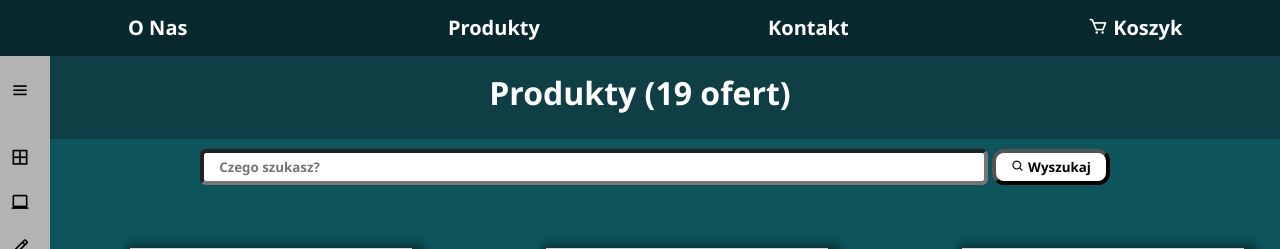
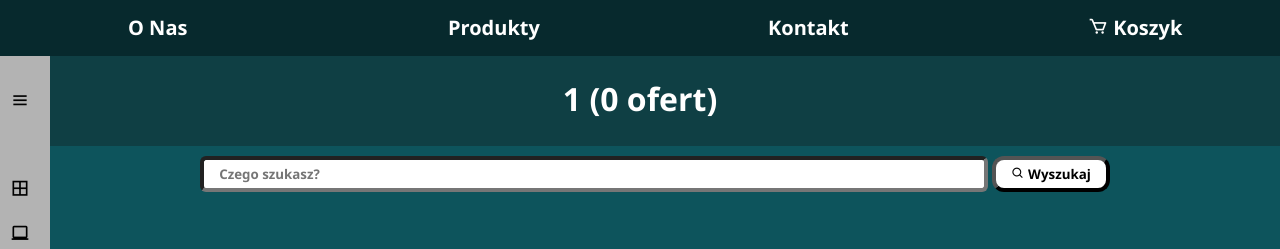
Before and after one commit to Marmag8/ecommerce-website-project, a PHP site: page /produkty.php in a window 1280 px wide. Shown: the top 249 px of the page. Run offline with PHP 8.4, Linux system fonts and the light colour scheme; the visitor is signed in with stand-in values (Sample User, id 1); data comes from the database, SQL or seed files in the repository; some libraries are stand-ins or nearby versions.

Commit message:
final changes

```diff
--- a/src/css/koszyk.css
+++ b/src/css/koszyk.css
@@ -27,7 +27,7 @@
 }
 
 div#table{
-    width: 60%;
+    width: 65%;
     margin-right: 1rem;
 }
 
--- a/src/css/produkty.css
+++ b/src/css/produkty.css
@@ -28,7 +28,7 @@
 }
 
 div#menu ul{
-    margin-top: 70px;
+    margin-top: 80px;
     display: flex;
     flex-direction: column;
     gap: 7px;
@@ -65,11 +65,6 @@
 ul li:last-child{
     margin-top: auto;
     bottom: 0;
-}
-
-ul li:first-child{
-    top: 0;
-    margin-bottom: 30px;
 }
 
 @media (min-width: 768px) {
--- a/src/css/style.css
+++ b/src/css/style.css
@@ -63,7 +63,7 @@
 
 div#banner{
     text-align: center;
-    margin-top: 1.8%;
+    margin-top: 2.3%;
     padding-top: 2%;
     padding-bottom: 2%;
     background-color: #0f3f44;
--- a/src/strony/produkty.php
+++ b/src/strony/produkty.php
@@ -29,9 +29,6 @@
     else {
         $_SESSION['minPrice'] = 0;
         $_SESSION['maxPrice'] = 9999;
-    }
-    if (!isset($_POST['all']) && !isset($_POST['electronics']) && !isset($_POST['school_items']) && !isset($_POST['other']) && !isset($_POST['search']) && !isset($_POST['submit'])) {
-        $_SESSION['category'] = "";
     }
 ?>
 <!DOCTYPE html>
@@ -69,7 +66,7 @@
                         <i class='bx bx-menu'></i>
                         <p>Zwiń</p>
                     </button>
-                </li>
+                </li><br><br>
                 <li>
                     <form action="" method="post">
                         <button type="submit" id="all" name="all">
@@ -106,9 +103,9 @@
                     <form action="" method="post">
                         <label for="minPrice"><b>Wyszukaj produkty według ceny</b></label><br><br>
                         <label for="minPrice">Minimalna cena (zł):</label>
-                        <input type="number" name="minPrice" id="minPrice" placeholder="Min. Cena" min="0" max="9999" value="0"><br>
+                        <input type="number" name="minPrice" id="minPrice" placeholder="Min. Cena" min="0" max="9999" value="0">
                         <label for="maxPrice">Maksymalna cena (zł):</label>
-                        <input type="number" name="maxPrice" id="maxPrice" placeholder="Max. Cena" min="0" max="9999" value="9999"><br>
+                        <input type="number" name="maxPrice" id="maxPrice" placeholder="Max. Cena" min="0" max="9999" value="9999">
                         <button type="submit" id="submit" name="submit">
                             <i class='bx bx-search'></i>
                             <p>Wyszukaj</p>
```
Also changed, not shown: src/css/index.css (+1 -6 lines).
